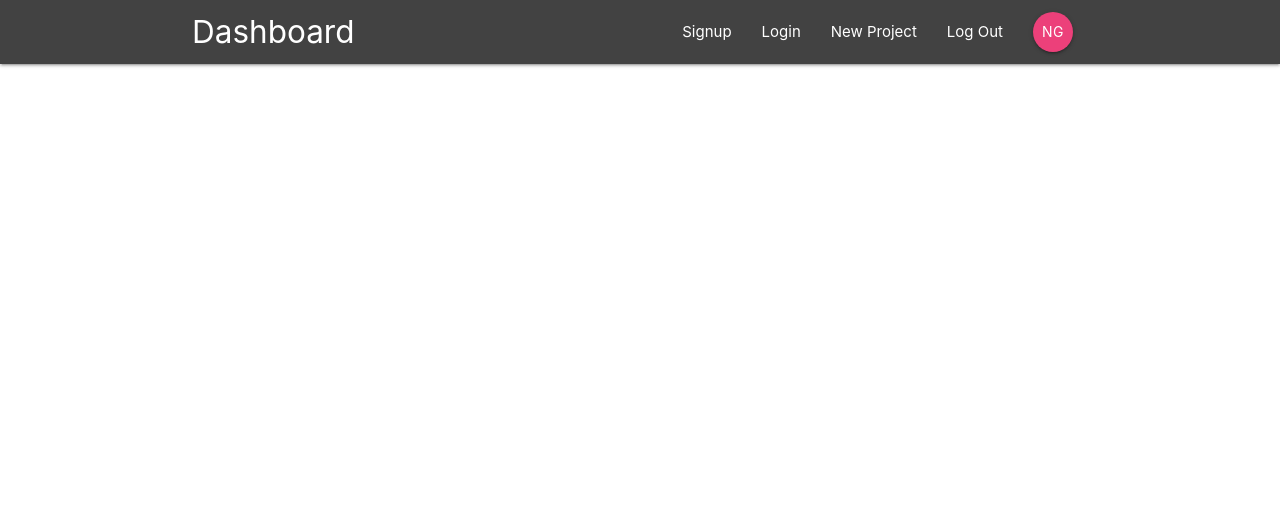
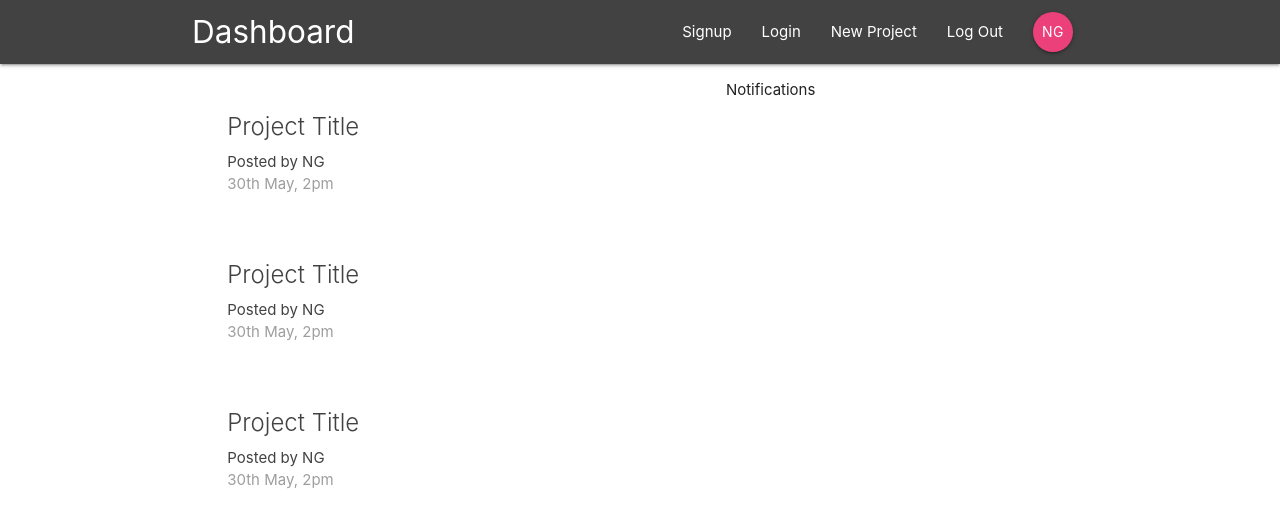
Before and after one commit to natgrant/react-redux-firebase-app, a React (Create React App) app: page / in a window 1280 px wide. Shown: the top 526 px of the page. Built offline with nearby package versions, Linux system fonts and the light colour scheme.

Commit message:
setup dashboard component layout

```diff
--- a/src/App.js
+++ b/src/App.js
@@ -1,13 +1,17 @@
 import React from "react";
-import { BrowserRouter } from "react-router-dom";
+import { BrowserRouter, Switch, Route } from "react-router-dom";
 
 import Navbar from "../src/components/layout/Navbar";
+import Dashboard from "./components/dashboard/Dashboard";
 
 function App() {
   return (
     <BrowserRouter>
       <div className="App">
         <Navbar />
+        <Switch>
+          <Route path="/" component={Dashboard} />
+        </Switch>
       </div>
     </BrowserRouter>
   );
--- a/src/components/dashboard/Dashboard.js
+++ b/src/components/dashboard/Dashboard.js
@@ -0,0 +1,24 @@
+import React, { Component, Fragment } from "react";
+import Notifications from "./Notifications";
+import ProjectList from "../projects/ProjectList";
+
+class Dashboard extends Component {
+  render() {
+    return (
+      <Fragment>
+        <div className="dashboard container">
+          <div className="row">
+            <div className="col s12 m6">
+              <ProjectList />
+            </div>
+            <div className="col s12 m5 offset-m1">
+              <Notifications />
+            </div>
+          </div>
+        </div>
+      </Fragment>
+    );
+  }
+}
+
+export default Dashboard;
--- a/src/components/dashboard/Notifications.js
+++ b/src/components/dashboard/Notifications.js
@@ -0,0 +1,11 @@
+import React from "react";
+
+const Notifications = () => {
+  return (
+    <div>
+      <p>Notifications</p>
+    </div>
+  );
+};
+
+export default Notifications;
--- a/src/components/projects/ProjectList.js
+++ b/src/components/projects/ProjectList.js
@@ -0,0 +1,33 @@
+import React from "react";
+
+const ProjectList = () => {
+  return (
+    <div className="project-list section">
+      <div className="card z-depth-0 project-summary">
+        <div className="card-content grey-text text-darken-3">
+          <span className="card-title">Project Title</span>
+          <p>Posted by NG</p>
+          <p className="grey-text">30th May, 2pm</p>
+        </div>
+      </div>
+
+      <div className="card z-depth-0 project-summary">
+        <div className="card-content grey-text text-darken-3">
+          <span className="card-title">Project Title</span>
+          <p>Posted by NG</p>
+          <p className="grey-text">30th May, 2pm</p>
+        </div>
+      </div>
+
+      <div className="card z-depth-0 project-summary">
+        <div className="card-content grey-text text-darken-3">
+          <span className="card-title">Project Title</span>
+          <p>Posted by NG</p>
+          <p className="grey-text">30th May, 2pm</p>
+        </div>
+      </div>
+    </div>
+  );
+};
+
+export default ProjectList;
```
